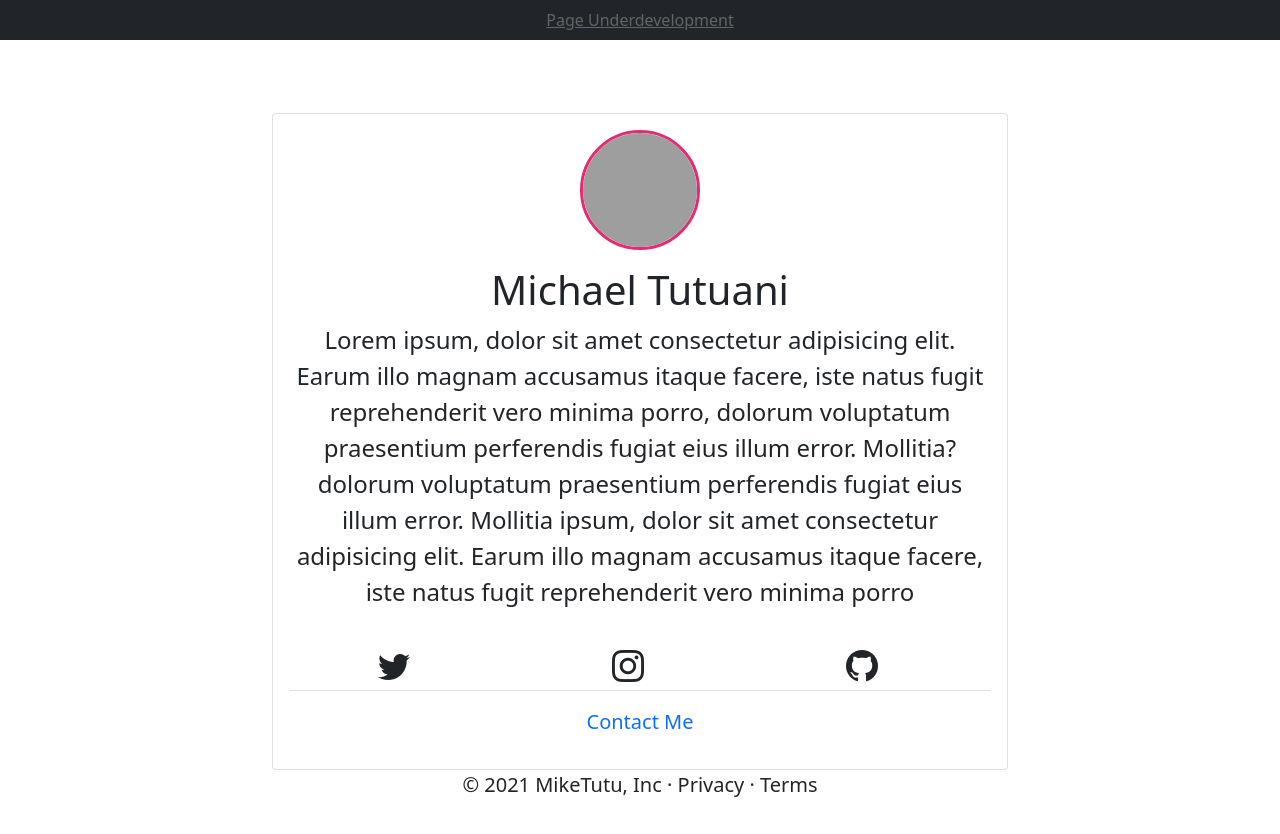
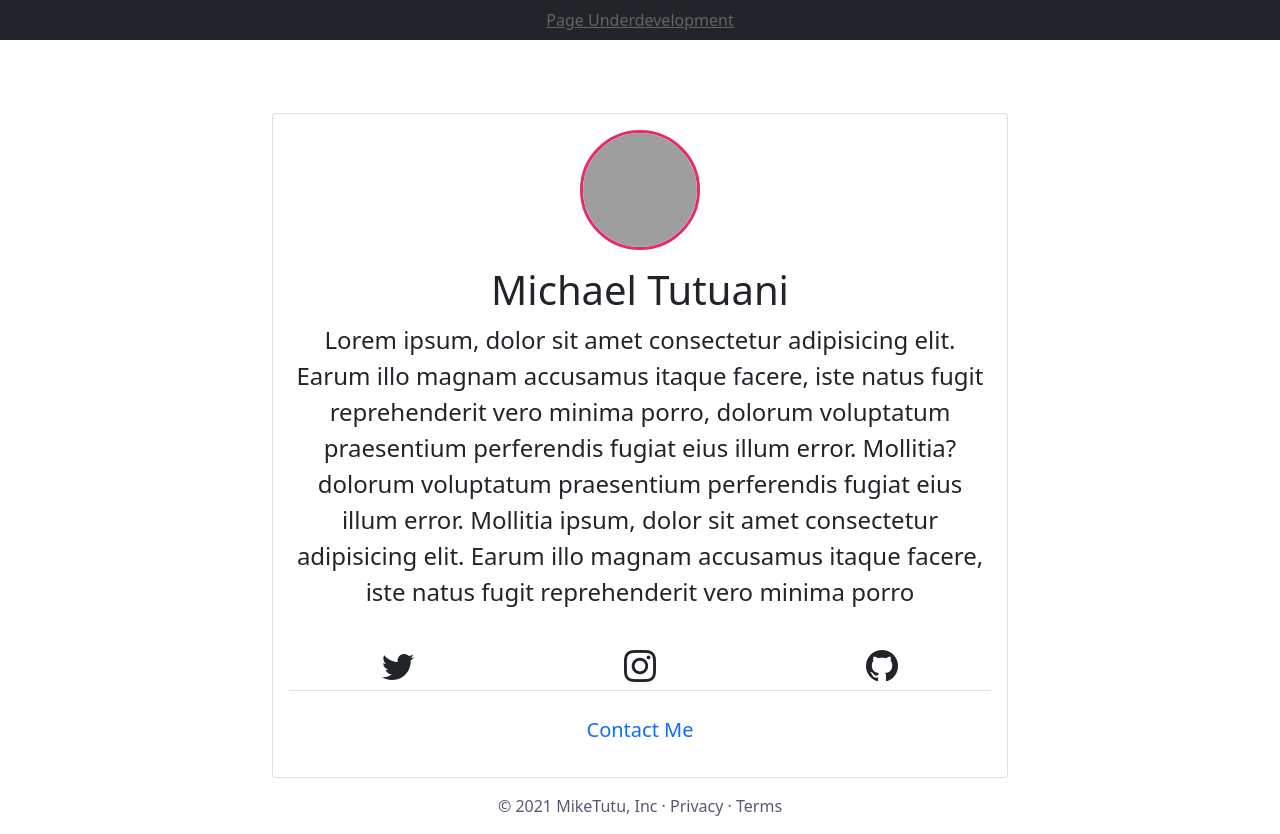
Before and after one commit to MikeTutu/portfoli-strap, a plain HTML site: page index.html in a window 1280 px wide. Drawn offline with nearby package versions, Linux system fonts and the light colour scheme; grey boxes are pictures that could not be loaded.

Commit message:
Edited index page

```diff
--- a/index.html
+++ b/index.html
@@ -28,7 +28,7 @@
                         illum error. Mollitia ipsum, dolor sit amet consectetur adipisicing elit.
                         Earum illo magnam accusamus itaque facere, iste natus fugit reprehenderit
                         vero minima porro</p>
-                        <div class="row col-12 justify-content-center pt-3">
+                        <div class="row justify-content-center pt-3">
                             <div class="col">
                                 <a href="http://www.twitter.com/miketutumt" class="text-dark fs-2"><i class="bi bi-twitter"></i></a>
                               </div>
@@ -36,12 +36,12 @@
                                 <a href="https://www.instagram.com/miketutu_mt/" class="text-dark fs-2"><i class="bi bi-instagram"></i></a>
                               </div>
                               <div class="col">
-                                <a href="github.com/MikeTutu/" class="text-dark fs-2"><i class="bi bi-github"></i></a>
+                                <a href="https://www.github.com/MikeTutu/" class="text-dark fs-2"><i class="bi bi-github"></i></a>
                               </div>
                         </div>
                         <div class="border-top">
                             <div>
-                                <div class="card-body text-center">
+                                <div class="card-body text-center pt-4">
                                     <a href="mailto:tutuanimichael@gmail.com" class="contact fs-5">Contact Me</a>
                                 </div>
                             </div>
@@ -49,7 +49,7 @@
                     </div>
                 </div>
                 <footer>
-                    <p class="fs-5">© 2021 MikeTutu, Inc · Privacy · Terms </p>
+                    <p class="fs-6 pt-3">© 2021 MikeTutu, Inc · Privacy · Terms </p>
                 </footer>
             </div>
         </div>
--- a/style.css
+++ b/style.css
@@ -24,4 +24,5 @@
 
 footer{
     text-align: center;
+    color: #5A5773;
 }
```
